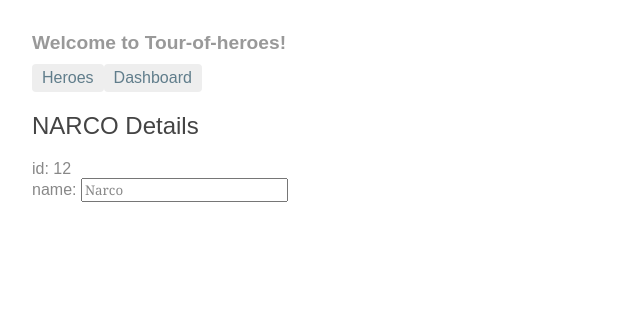
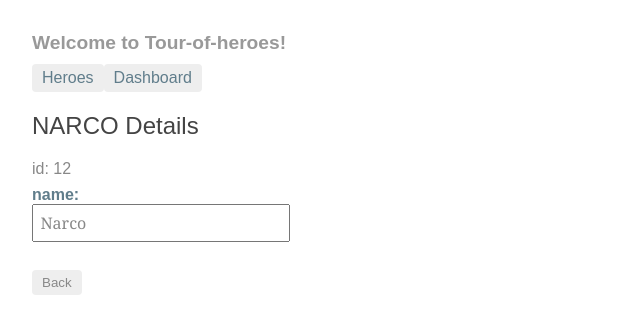
Before and after one commit to pldvd/angular-tour-of-heroes, an Angular app: page /detail/12 in a window 1280 px wide. Shown: the top 334 px of the page, without its empty margins (0-640 px from the left). Built offline with nearby package versions, Linux system fonts and the light colour scheme.

Commit message:
finalize hero-detail component

```diff
--- a/src/app/hero-detail/hero-detail.component.html
+++ b/src/app/hero-detail/hero-detail.component.html
@@ -9,3 +9,4 @@
     </div>
   </div>
   <div *ngIf="error"><span class="error">{{error}}</span></div>
+  <button (click)="goBack()">Back</button>
--- a/src/app/hero-detail/hero-detail.component.scss
+++ b/src/app/hero-detail/hero-detail.component.scss
@@ -4,3 +4,35 @@
   color: red;
   margin-top: 1em;
 }
+
+/* HeroDetailComponent's private CSS styles */
+label {
+  display: inline-block;
+  width: 3em;
+  margin: .5em 0;
+  color: #607D8B;
+  font-weight: bold;
+}
+input {
+  height: 2em;
+  font-size: 1em;
+  padding-left: .4em;
+}
+button {
+  margin-top: 20px;
+  font-family: Arial;
+  background-color: #eee;
+  border: none;
+  padding: 5px 10px;
+  border-radius: 4px;
+  cursor: pointer;
+  cursor: hand;
+}
+button:hover {
+  background-color: #cfd8dc;
+}
+button:disabled {
+  background-color: #eee;
+  color: #ccc;
+  cursor: auto;
+}
--- a/src/app/hero-detail/hero-detail.component.ts
+++ b/src/app/hero-detail/hero-detail.component.ts
@@ -36,4 +36,8 @@
     })
   }
 
+  goBack(): void {
+    this.location.back();
+  }
+
 }
--- a/src/app/hero.service.ts
+++ b/src/app/hero.service.ts
@@ -13,7 +13,6 @@
   constructor(private messageService: MessageService) { }
 
   getHeroes(): Observable<Hero[]> {
-    //this.messageService.addMessage('Your Heroes were fetched, my lord');
     return of(HEROES);
   }
 
@@ -21,7 +20,6 @@
     const idNumber = Number(id);
 
     if (!Number.isNaN(idNumber)) {
-      console.log(idNumber);
       return of(HEROES.find(hero => hero.id === idNumber));
     } else {
       return of(new Error('ID must be a Number'));;
```
